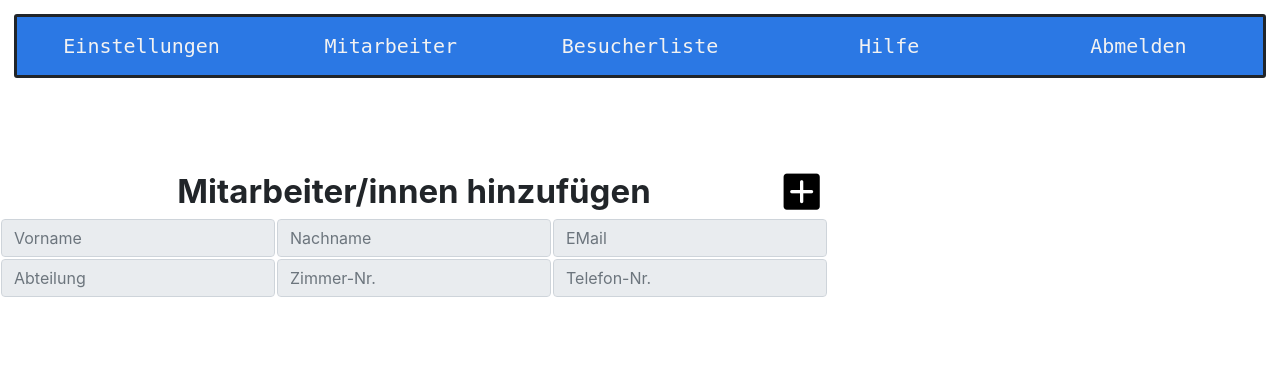
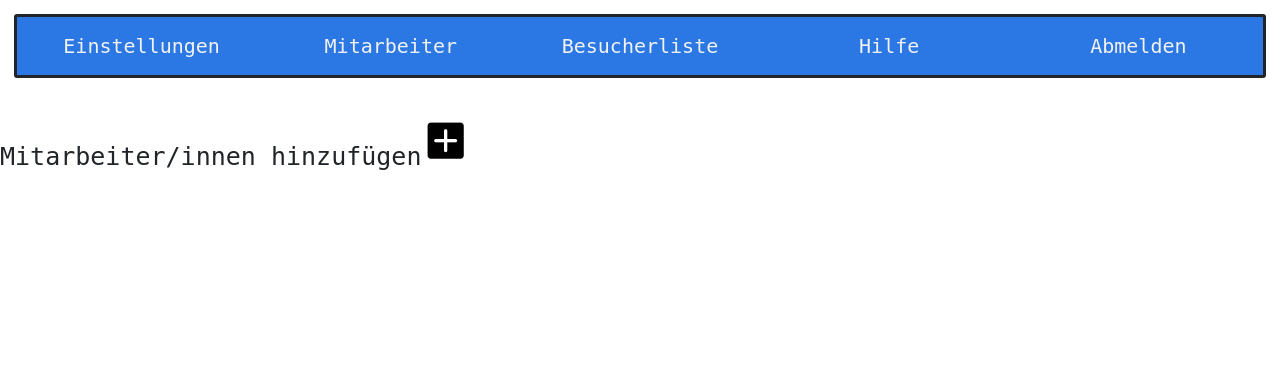
Before and after one commit to manuelll5/visitor4u, a PHP site: page /visitorList.php in a window 1280 px wide. Shown: the top 376 px of the page. Run offline with PHP 8.4, Linux system fonts and the light colour scheme.

Commit message:
Diverse veränderungen

```diff
--- a/css/button.css
+++ b/css/button.css
@@ -6,14 +6,5 @@
 	width: 50px;
 	border: none;
 	box-shadow: none;
+	cursor: pointer;
 }
-
-.plus {
-	float: right;
-	background: transparent;
-	background-image: url('../icon/icons8-plus-2-50.png');
-	height: 50px;
-	width: 50px;
-	border: none;
-	box-shadow: none;
-}
--- a/css/visitorList.css
+++ b/css/visitorList.css
@@ -4,3 +4,22 @@
 /*########################## HTML TAG #################################*/
 body, html {margin: 0; padding: 0; width: 100%; height: 100%;  overflow: hidden;}
 /*########################## HTML TAG #################################*/
+
+
+.mitarbeiterHinzufügen{
+  font-family: monospace;
+  font-size: 25px;
+  text-align: center;
+}
+
+.plus {
+	/* float: right; */
+	background: transparent;
+	background-image: url('../icon/icons8-plus-2-50.png');
+	height: 50px;
+	width: 50px;
+	border: none;
+  overflow: hidden;
+  cursor: pointer;
+	/* box-shadow: none; */
+}
--- a/visitorList.php
+++ b/visitorList.php
@@ -16,31 +16,14 @@
     ?>
   </header>
   <body>
-    <?php // TODO: form auslagern!!! ?>
+    <?php // TODO: form auslagern!!! bzw. table ?>
     <form action="processing.php" method="post">
-      <table class"table table-bordered table-striped" id="user" style="text-align: center; margin: 50px 0 0 0">
+      <table>
         <thead>
-          <tr>
-            <th colspan="4" style="width: 100%;">
-              <span style="font-size: 33px; margin: 0 0 0 50px; text-align: monospace;">Mitarbeiter/innen hinzufügen</span>
-              <button class="plus" type="button" value="" id="addrow"></button>
-            </th>
-          </tr>
+          <span class="mitarbeiterHinzufügen">Mitarbeiter/innen hinzufügen</span>
+          <button class="plus" type="button" value="" id="addrow"></button>
         </thead>
-        <tbody id="row">
-          <?php // TODO: style="display: none;" ?>
-          <!-- <tr id="row">
-            <td colspan="5">
-              <select class="form-control company-color-border" id="benutzer_dropdown" required>
-                <option value="" disabled selected>Benutzer</option>
-                <option>Admin</option>
-                <option>Mitarbeiter</option>
-                <option>Terminal</option>
-              </select>
-              <input type="hidden" id="benutzer">
-            </td>
-          </tr> -->
-          <?php // TODO: style="display: none;" ?>
+        <tbody id="row" style="display:none;">
           <tr>
             <td><input class="form-control company-color-border admin_employee_input" type="text" name="firstname" placeholder="Vorname" autocomplete="off" disabled></td>
             <td><input class="form-control company-color-border admin_employee_input" type="text" name="lastname" placeholder="Nachname" autocomplete="off" disabled></td>
@@ -51,21 +34,6 @@
             <td><input class="form-control company-color-border admin_employee_input" type="text" name="lastname" placeholder="Zimmer-Nr." autocomplete="off" disabled></td>
             <td><input class="form-control company-color-border admin_employee_input" type="text" name="username" placeholder="Telefon-Nr." autocomplete="off" disabled></td>
           </tr>
-          <!-- <?php // TODO:  style="display: none;" ?>
-          <tr id="admin_employee2">
-            <input type="hidden" id="type" name="type">
-            <td><input class="form-control company-color-border admin_employee_input pw" type="password" id="pw1.1" name="password" placeholder="Passwort" autocomplete="off" disabled></td>
-            <td><input class="form-control company-color-border admin_employee_input pw" type="password" id="pw1.2" name="password2" placeholder="Passwort bestätigen" autocomplete="off" disabled></td>
-            <td><input type="submit" id="submit" name="submitAdmin_employee" class="btn company-color company-color-border" value="Speichern"></td>
-          </tr>
-          <?php // TODO: style="display: none;" ?>
-          <tr id="terminal">
-            <td style="width: 20%;"><input class="form-control company-color-border terminal_input" type="text" name="terminal_name" placeholder="Name des Terminals" autocomplete="off" disabled></td>
-            <td style="width: 20%;"><input class="form-control company-color-border terminal_input" type="text" name="username" placeholder="Benutzername" autocomplete="off" disabled></td>
-            <td style="width: 20%;"><input class="form-control company-color-border terminal_input pw" id="pw2.1" type="password" name="password" placeholder="Passwort" autocomplete="off" disabled></td>
-            <td style="width: 20%;"><input class="form-control company-color-border terminal_input pw" id="pw2.2" type="password" name="password2" placeholder="Passwort bestätigen" autocomplete="off" disabled></td>
-            <td style="width: 20%;"><input type="submit" id="submit2" name="submitTerminal" class="btn company-color company-color-border" value="Speichern"></td>
-          </tr> -->
         </tbody>
       </table>
     </form>
```
Also changed, not shown: js/visitor4uList.js (+55 -55 lines).
